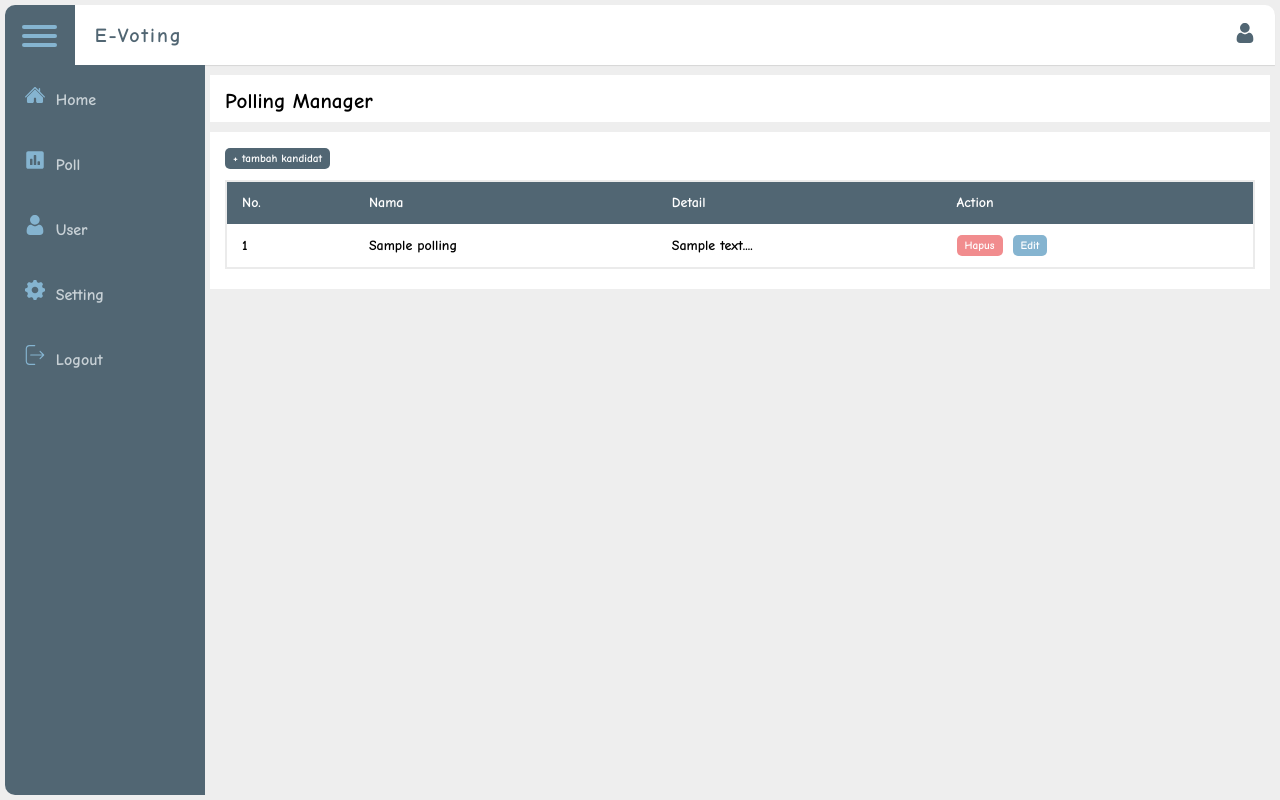
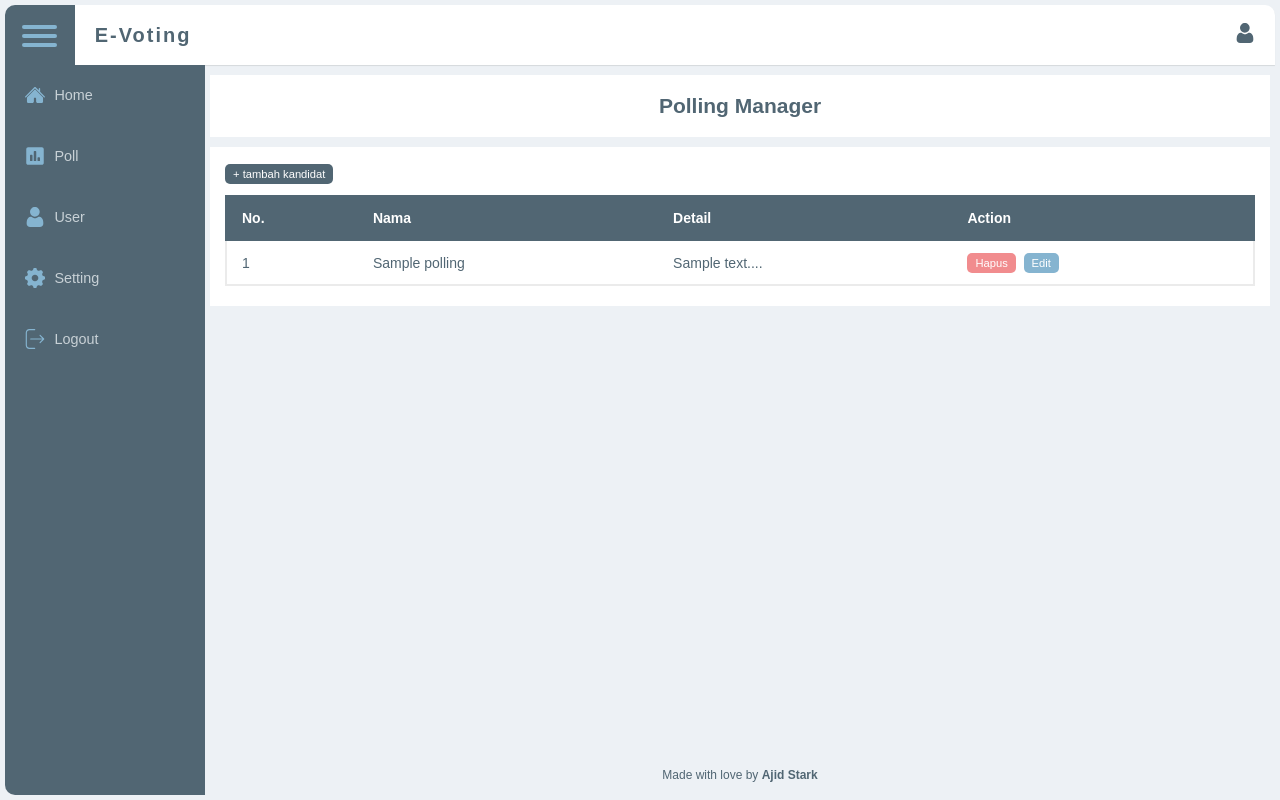
Before and after one commit to travisblock/phpmvc-poll-system, a PHP site: template app/views/admin/polling/index.php in a window 1280 px wide. Run offline with PHP 8.4, Linux system fonts and the light colour scheme; the template is opened without the code that fills it: most values are stand-ins (such as "Sample title", 1, 10 or a date in 2020); data that the repository does not hold is empty; some libraries are stand-ins or nearby versions.

Commit message:
update style for admin

```diff
--- a/public/css/style_admin.css
+++ b/public/css/style_admin.css
@@ -1,4 +1,4 @@
-@import url('https://fonts.googleapis.com/css2?family=Comic+Neue:wght@700&display=swap');
+/* @import url('https://fonts.googleapis.com/css2?family=Montserrat:wght@300;500;700&display=swap'); */
 
 *{
   margin: 0;
@@ -6,12 +6,14 @@
   padding: 0;
   text-decoration: none;
   box-sizing: border-box;
-  font-family: 'Comic Neue', cursive;
+  font-family: 'Montserrat', sans-serif;
 
 }
 
 body {
-  background: #eee;
+  background: #edf1f5;
+  color:#516673;
+  font-weight: 300;
 }
 .wrapper{
   margin: 5px;
@@ -93,10 +94,12 @@ svg{
 
 .icon svg{
   fill: #85b4d0;
+  vertical-align: middle;
 }
 
 .active svg{
   fill: #e1f4ff;
+  vertical-align: middle;
 }
 
 .wrapper .sidebar ul li a span.icon{
@@ -106,6 +109,8 @@ svg{
 
 .wrapper .sidebar ul li a span.title{
   display: inline-block;
+  font-size: 0.9em;
+  vertical-align: middle;
 }
 
 .wrapper .sidebar ul li a:hover,
@@ -114,6 +119,11 @@ svg{
   color: #fff;
 }
 
+.content-title{
+  text-align: center;
+  padding:20px !important;
+  color: #516673
+}
 
 .wrapper .container{
   width: calc(100% - 200px);
@@ -121,6 +131,7 @@ svg{
   margin-left: 200px;
   padding: 5px;
   transition: all 0.5s ease;
+  min-height: calc(100vh - 112px);
 }
 
 .wrapper .container .content{
@@ -130,6 +141,7 @@ svg{
   line-height: 22px;
   padding-bottom: 10px;
   margin-bottom: 10px;
+  font-weight: 500;
 
 }
 
@@ -156,6 +168,33 @@ svg{
   }
 }
 
+/* FOOTER */
+.wrapper .container-footer{
+  width: calc(100% - 200px);
+  margin-left: 200px;
+  justify-content: center;
+}
+
+.wrapper.collapse .container-footer{
+  width: calc(100% - 70px);
+  margin-left: 70px;
+}
+
+.wrapper .container-footer .footer-isi{
+  text-align: center;
+  padding: 10px 0px;
+  font-size: 14px;
+  width:100%;
+  font-size: 12px;
+  font-weight: 300
+}
+
+.wrapper .container-footer .footer-isi a{
+  color: #516673;
+  font-weight: bold;
+}
+
+/* END FOOTER */
 
 /* Ini untuk tabel */
 
@@ -181,7 +220,8 @@ svg{
   background-color: #516673;
   color:#fff;
   text-align: left;
-  font-weight: bold;
+  font-weight: 700;
+  border: 2px solid #516673;
 }
 
 .tabel th,
@@ -194,8 +234,12 @@ svg{
   transition: all 0.2s;
 }
 
+.tabel tbody tr:last-child{
+  border-bottom:none;
+  transition: all 0.2s;
+}
+
 .tabel tbody tr.belum{
-  border-bottom: 2px solid #ebebeb;
   transition: all 0.2s;
   color: #4AB19D!important;
 }
```
Also changed, not shown: other parts of public/css/style_admin.css (+170 -1 lines).
